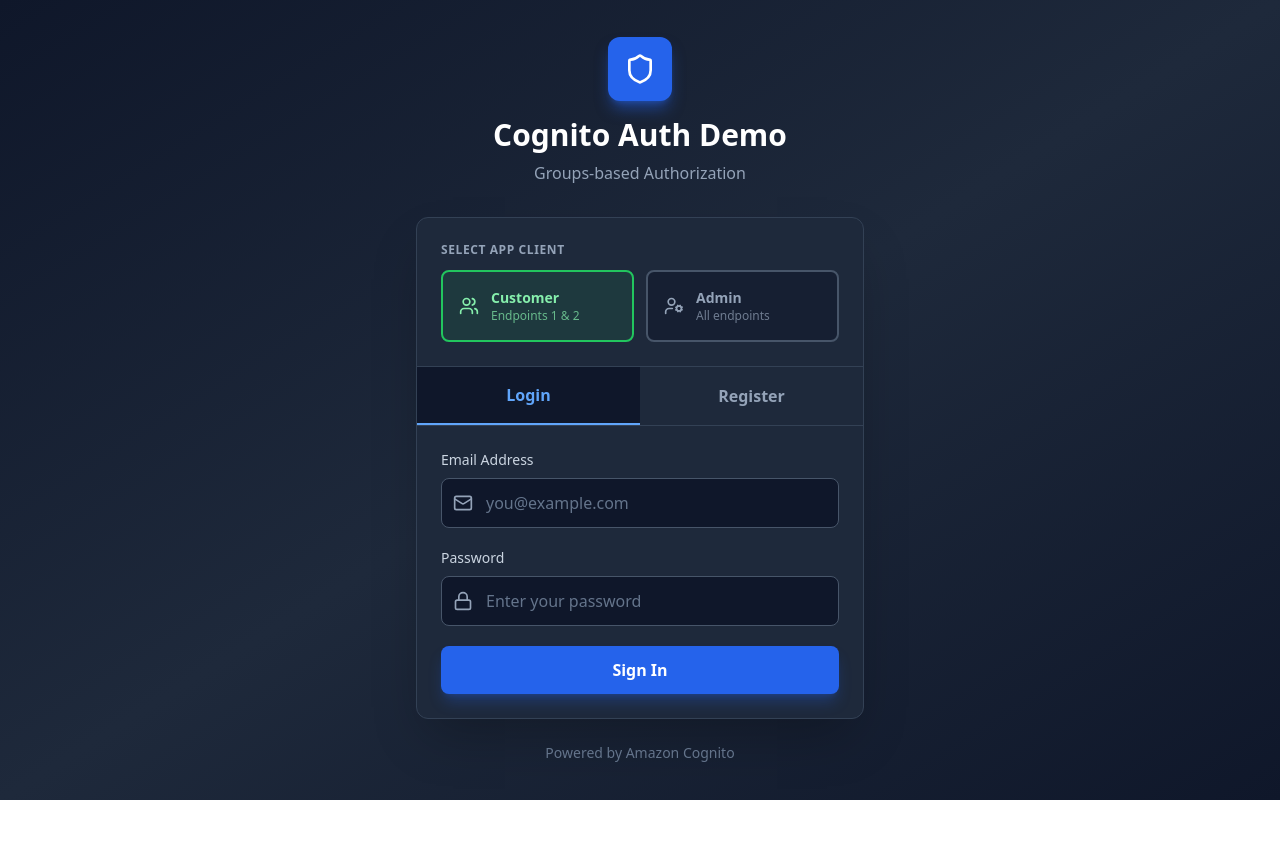
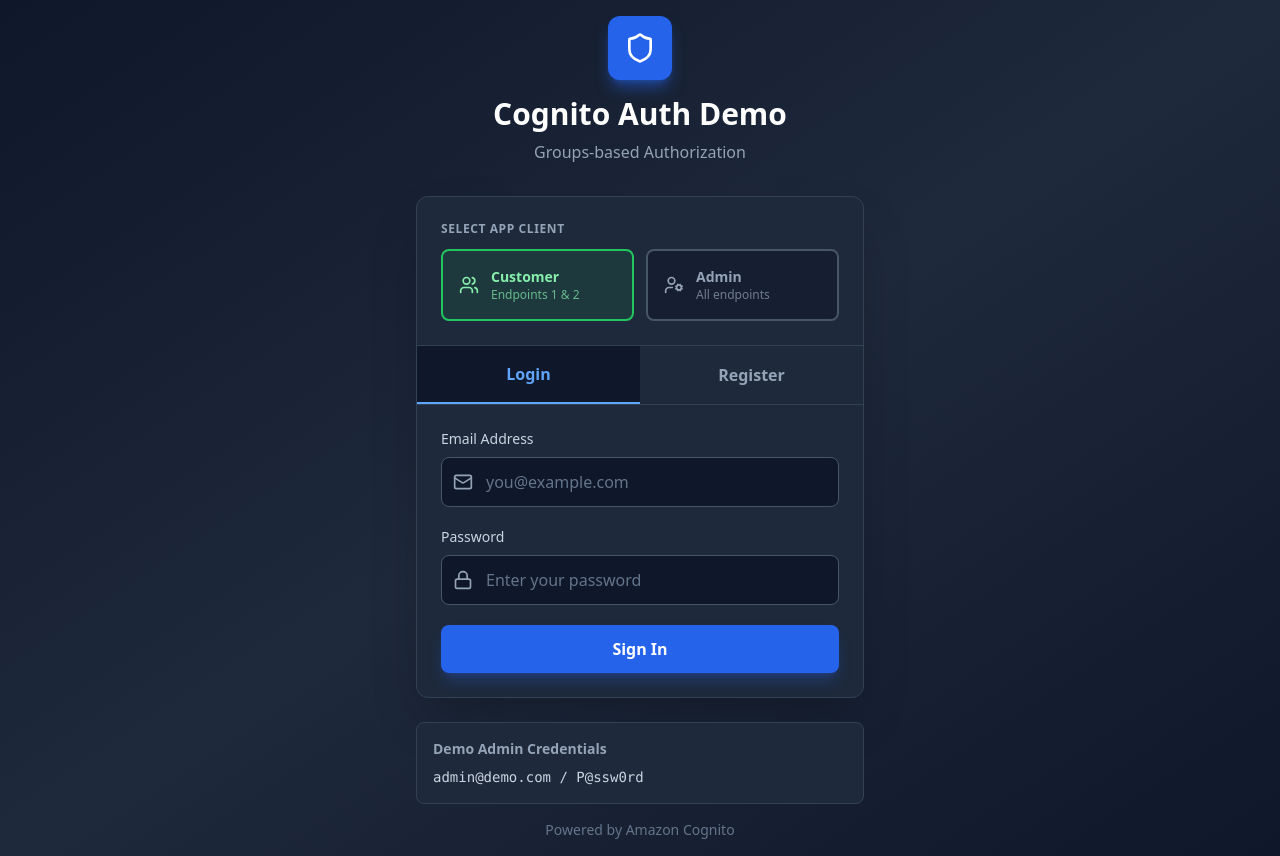
Before and after one commit to JesusRugama/cognito-auth-demo, a React (Vite) app in the folder client/: page /login in a window 1280 px wide. Before the commit the page ends 800 px from the top, so only its background shows below. Built offline with nearby package versions, Linux system fonts and the light colour scheme; no server answers.

Commit message:
adds env to deployment

```diff
--- a/client/src/pages/Auth.tsx
+++ b/client/src/pages/Auth.tsx
@@ -159,7 +159,12 @@
           </div>
         </div>
 
-        <p className="text-center text-sm text-slate-500 mt-6">
+        <div className="mt-6 p-4 bg-slate-800 border border-slate-700 rounded-lg text-sm">
+          <p className="text-slate-400 font-semibold mb-2">Demo Admin Credentials</p>
+          <p className="text-slate-300 font-mono">admin@demo.com / P@ssw0rd</p>
+        </div>
+
+        <p className="text-center text-sm text-slate-500 mt-4">
           Powered by Amazon Cognito
         </p>
       </div>
--- a/client/src/pages/Dashboard.tsx
+++ b/client/src/pages/Dashboard.tsx
@@ -53,10 +53,12 @@
             Welcome to the Cognito Auth Demo
           </h2>
           <p className="text-slate-300 leading-relaxed max-w-3xl">
-            This demo shows how Cognito groups and app clients control access to API endpoints.
-            Log in as a <span className="font-semibold text-blue-400">Customer</span>{' '}
-            or <span className="font-semibold text-blue-400">Admin</span> to see which endpoints
-            are allowed based on your group.
+            This demo shows how Cognito <span className="font-semibold text-blue-400">groups</span> and{' '}
+            <span className="font-semibold text-blue-400">app clients</span> control access to API
+            endpoints. Any authenticated user can access customer endpoints (1 & 2). Only users in
+            the <span className="font-semibold text-purple-400">admin</span> group, signed in through
+            the admin client, can access admin endpoints (3 & 4). A Lambda authorizer checks both
+            your group and client on every request.
           </p>
         </section>
 
```
Also changed, not shown: 1 other file (tests, documents, lock files or other folders).
